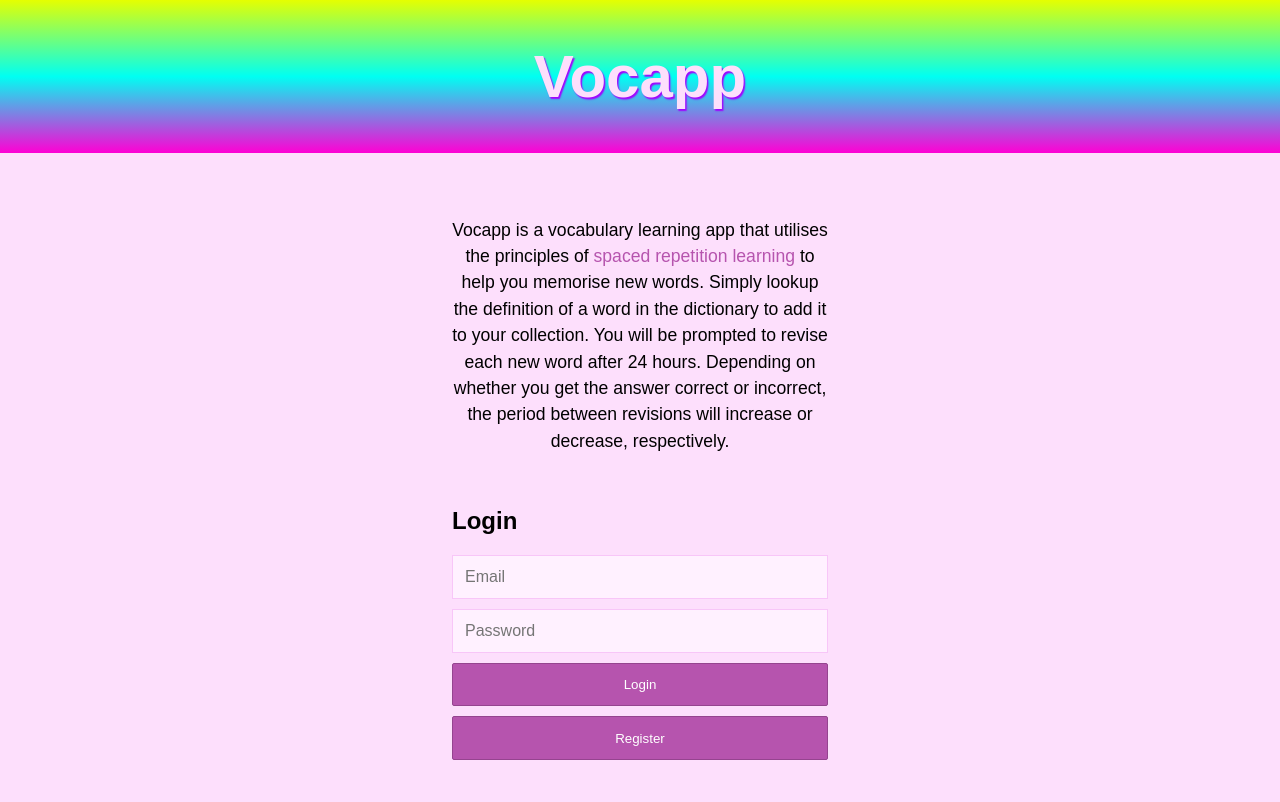
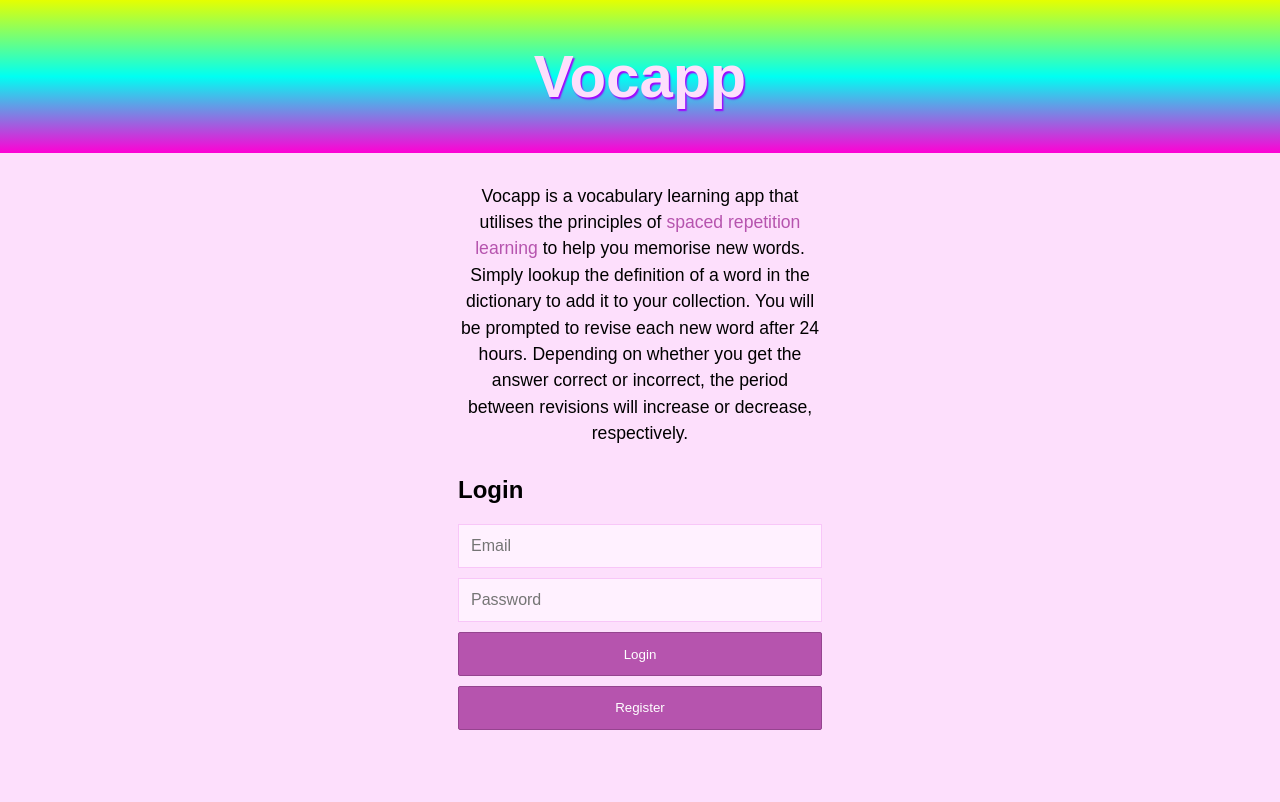
Before and after one commit to neurochilds/vocapp, a FastAPI app: page /login in a window 1280 px wide. After the commit the page ends 730 px from the top, so only its background shows below. Run offline with FastAPI, Linux system fonts and the light colour scheme.

Commit message:
Made padding consistent by changing to px value rather than em

```diff
--- a/static/styles.css
+++ b/static/styles.css
@@ -27,7 +27,7 @@ body {
   .middle-container,
   .wide-middle-container {
     margin: 0 auto;
-    padding: 4em 0.25em 2em 0.25em;
+    padding: 30px 10px 30px 10px;
   }
 
   .middle-container {
@@ -246,7 +246,7 @@ body {
   }
 
   .intro {
-    margin-bottom: 3em;
+    margin-bottom: 30px;
     line-height: 1.5;
     font-size: 1.1em;
     text-align: center;
--- a/templates/layout.html
+++ b/templates/layout.html
@@ -9,9 +9,7 @@
     {% block script %}{% endblock %}
 </head>
 <body>
-    <div class="banner-wrapper">
-        <div class="banner"><h1><a href="/">Vocapp</a></h1></div>
-    </div>
+    <div class="banner"><h1><a href="/">Vocapp</a></h1></div>
     {% block main %}{% endblock %}
 </body>
 </html>
```
